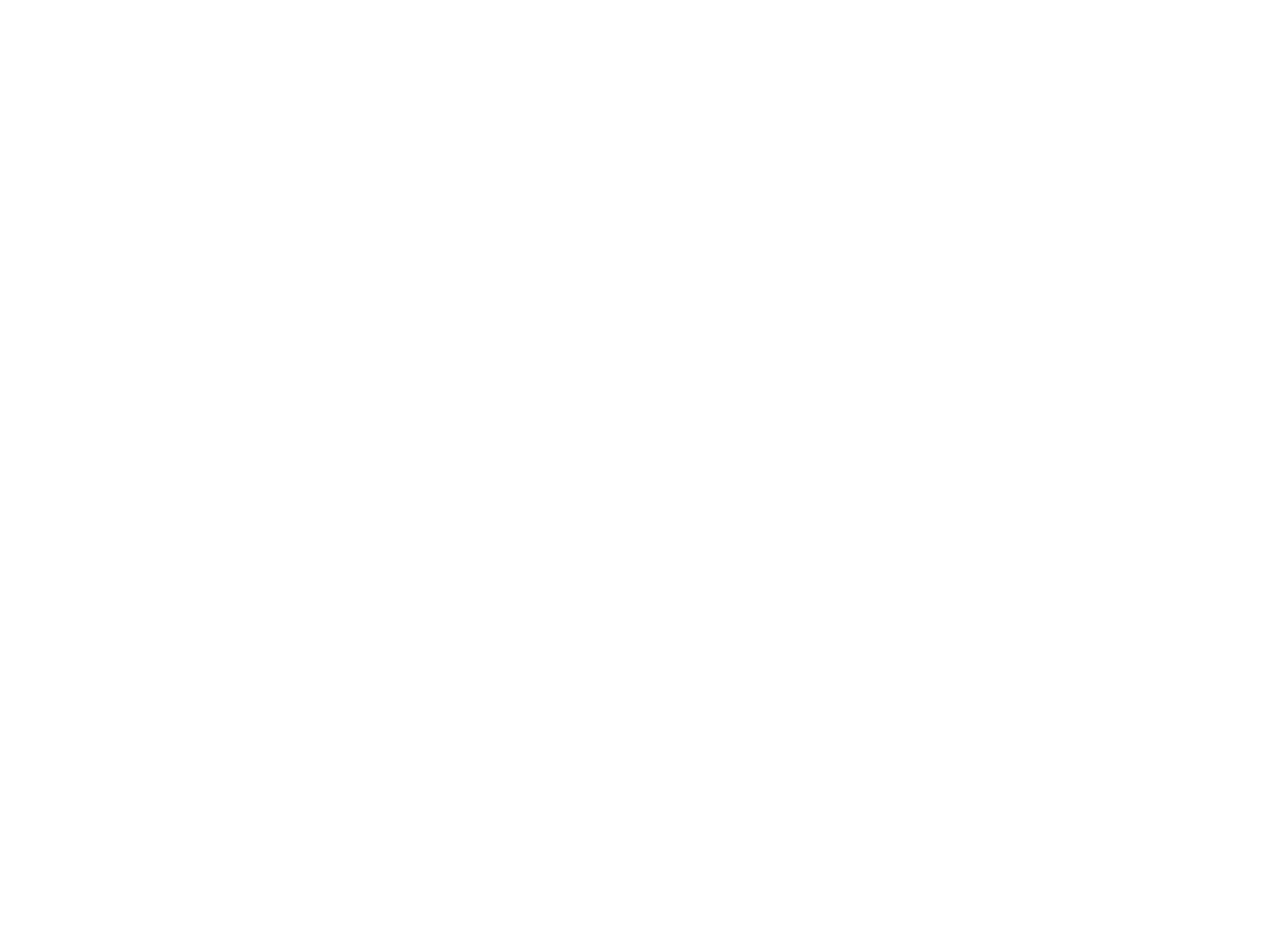
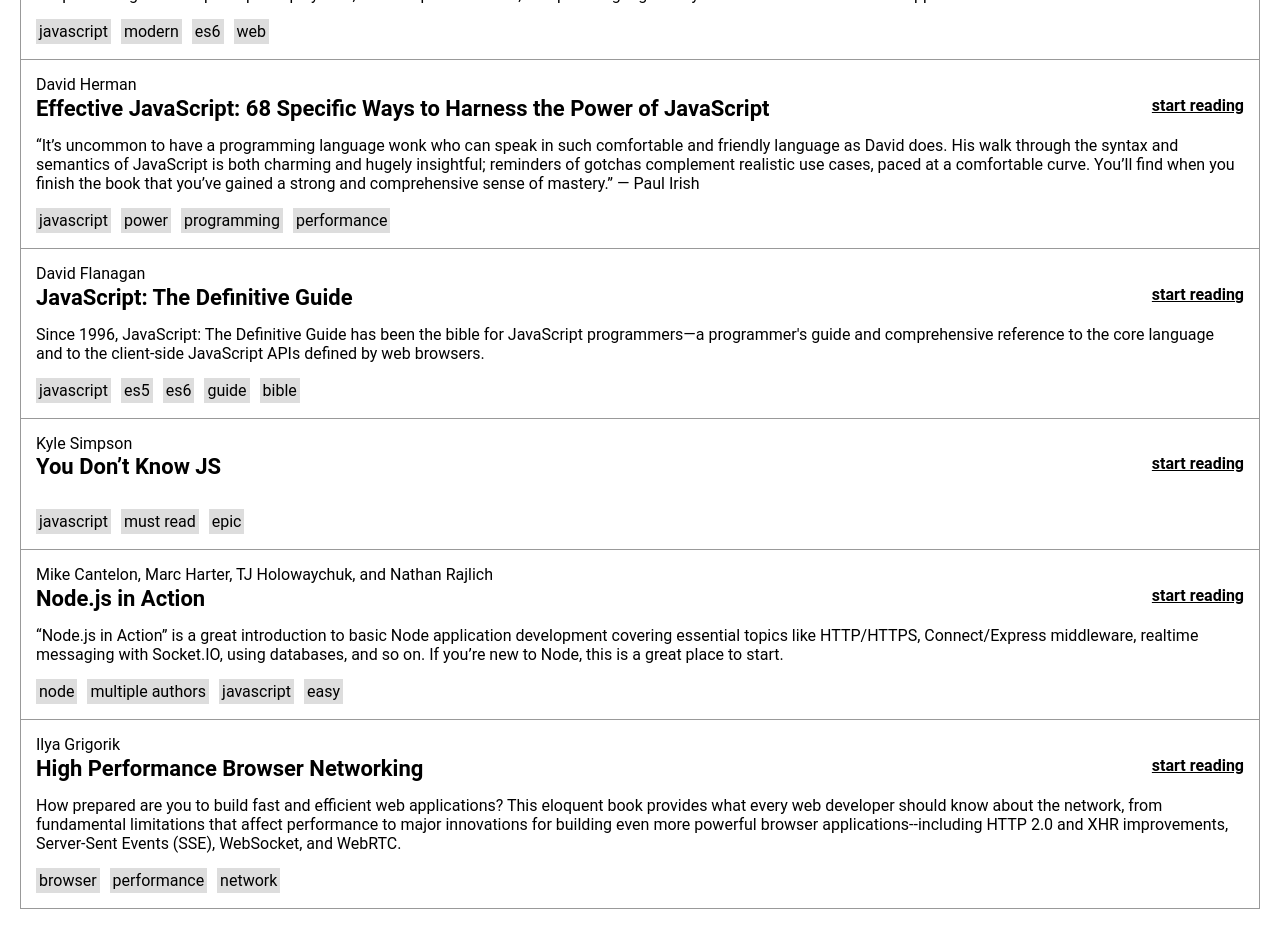
Before and after one commit to belanEu/test-task, a React (Create React App) app in the folder frontend/: page / in a window 1280 px wide. Shown: the part 860-1789 px from the top of the page. Before the commit the page ends 800 px from the top, so only its background shows below. Built offline with nearby package versions, Linux system fonts and the light colour scheme.

Commit message:
created stubs

```diff
--- a/frontend/src/stubs/index.js
+++ b/frontend/src/stubs/index.js
@@ -1,23 +1,35 @@
+export const getTabs = () => {
+  return {
+    toread: 'To read',
+    inprogress: 'In progress',
+    done: 'Done'
+  }
+};
+
 export const getBooks = () => [
   {
-        id: "id-1",
-        author: "Dr. Axel Rauschmayer",
-        title: "Speaking JavaScript",
-        description: "An in-depth guide to JavaScript. Cover: all of JavaScript, up to and including ES5. Required knowledge: any programming language (ideally, an object-oriented one)",
-        tags: ["javascript",
+    "id": "id-1",
+    "author": "Dr. Axel Rauschmayer",
+    "title": "Speaking JavaScript",
+    "description": "An in-depth guide to JavaScript. Cover: all of JavaScript, up to and including ES5. Required knowledge: any programming language (ideally, an object-oriented one)",
+    "tags": [
+      "javascript",
       "es5",
       "es6",
       "must read",
-        "easy"]
+      "easy"
+    ]
   },
   {
-        id: "id-2",
-        author: "Douglas Crockford",
-        title: "JavaScript: The Good Parts",
-        description: "With JavaScript: The Good Parts, you'll discover a beautiful, elegant, lightweight and highly expressive language that lets you create effective code, whether you're managing object libraries or just trying to get Ajax to run fast. If you develop sites or applications for the Web, this book is an absolute must.",
-        tags: ["javascript",
+    "id": "id-2",
+    "author": "Douglas Crockford",
+    "title": "JavaScript: The Good Parts",
+    "description": "With JavaScript: The Good Parts, you'll discover a beautiful, elegant, lightweight and highly expressive language that lets you create effective code, whether you're managing object libraries or just trying to get Ajax to run fast. If you develop sites or applications for the Web, this book is an absolute must.",
+    "tags": [
+      "javascript",
       "boring",
-        "crockford"]
+      "crockford"
+    ]
   },
   {
     "id": "id-3",
@@ -30,5 +42,87 @@
       "kids",
       "programming"
     ]
+  },
+  {
+    "id": "id-4",
+    "author": "Eric Elliott",
+    "title": "Composing Software",
+    "description": "All software design is composition: the act of breaking complex problems down into smaller problems and composing those solutions. Most developers have a limited understanding of compositional techniques. It's time for that to change.",
+    "tags": [
+      "abstract",
+      "fp",
+      "programming"
+    ]
+  },
+  {
+    "id": "id-5",
+    "author": "Marijn Haverbeke",
+    "title": "Eloquent JavaScript: A Modern Introduction to Programming",
+    "description": "JavaScript lies at the heart of almost every modern web application, from social apps like Twitter to browser-based game frameworks like Phaser and Babylon. Though simple for beginners to pick up and play with, JavaScript is a flexible, complex language that you can use to build full-scale applications.",
+    "tags": [
+      "javascript",
+      "modern",
+      "es6",
+      "web"
+    ]
+  },
+  {
+    "id": "id-6",
+    "author": "David Herman",
+    "title": "Effective JavaScript: 68 Specific Ways to Harness the Power of JavaScript",
+    "description": "“It’s uncommon to have a programming language wonk who can speak in such comfortable and friendly language as David does. His walk through the syntax and semantics of JavaScript is both charming and hugely insightful; reminders of gotchas complement realistic use cases, paced at a comfortable curve. You’ll find when you finish the book that you’ve gained a strong and comprehensive sense of mastery.” — Paul Irish",
+    "tags": [
+      "javascript",
+      "power",
+      "programming",
+      "performance"
+    ]
+  },
+  {
+    "id": "id-7",
+    "author": "David Flanagan",
+    "title": "JavaScript: The Definitive Guide",
+    "description": "Since 1996, JavaScript: The Definitive Guide has been the bible for JavaScript programmers—a programmer's guide and comprehensive reference to the core language and to the client-side JavaScript APIs defined by web browsers.",
+    "tags": [
+      "javascript",
+      "es5",
+      "es6",
+      "guide",
+      "bible"
+    ]
+  },
+  {
+    "id": "id-8",
+    "author": "Kyle Simpson",
+    "title": "You Don’t Know JS",
+    "description": "",
+    "tags": [
+      "javascript",
+      "must read",
+      "epic"
+    ]
+  },
+  {
+    "id": "id-9",
+    "author": "Mike Cantelon, Marc Harter, TJ Holowaychuk, and Nathan Rajlich",
+    "title": "Node.js in Action",
+    "description": "“Node.js in Action” is a great introduction to basic Node application development covering essential topics like HTTP/HTTPS, Connect/Express middleware, realtime messaging with Socket.IO, using databases, and so on. If you’re new to Node, this is a great place to start.",
+    "tags": [
+      "node",
+      "multiple authors",
+      "javascript",
+      "easy"
+    ]
+  },
+  {
+    "id": "id-10",
+    "author": "Ilya Grigorik",
+    "title": "High Performance Browser Networking",
+    "description": "How prepared are you to build fast and efficient web applications? This eloquent book provides what every web developer should know about the network, from fundamental limitations that affect performance to major innovations for building even more powerful browser applications--including HTTP 2.0 and XHR improvements, Server-Sent Events (SSE), WebSocket, and WebRTC.",
+    "tags": [
+      "browser",
+      "performance",
+      "network"
+    ]
   }
 ];
```
Lines whose indentation alone changed are shown as unchanged.
